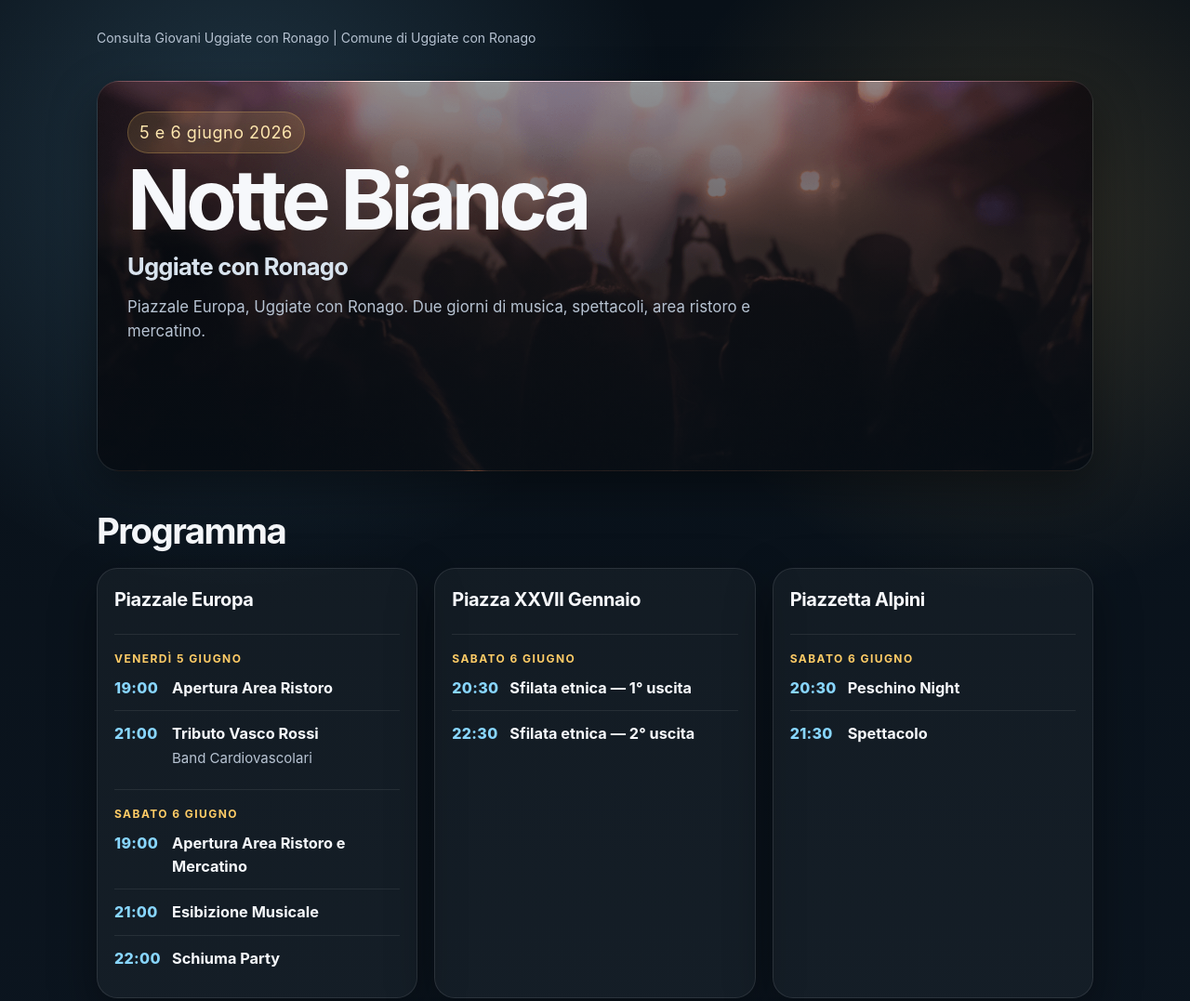
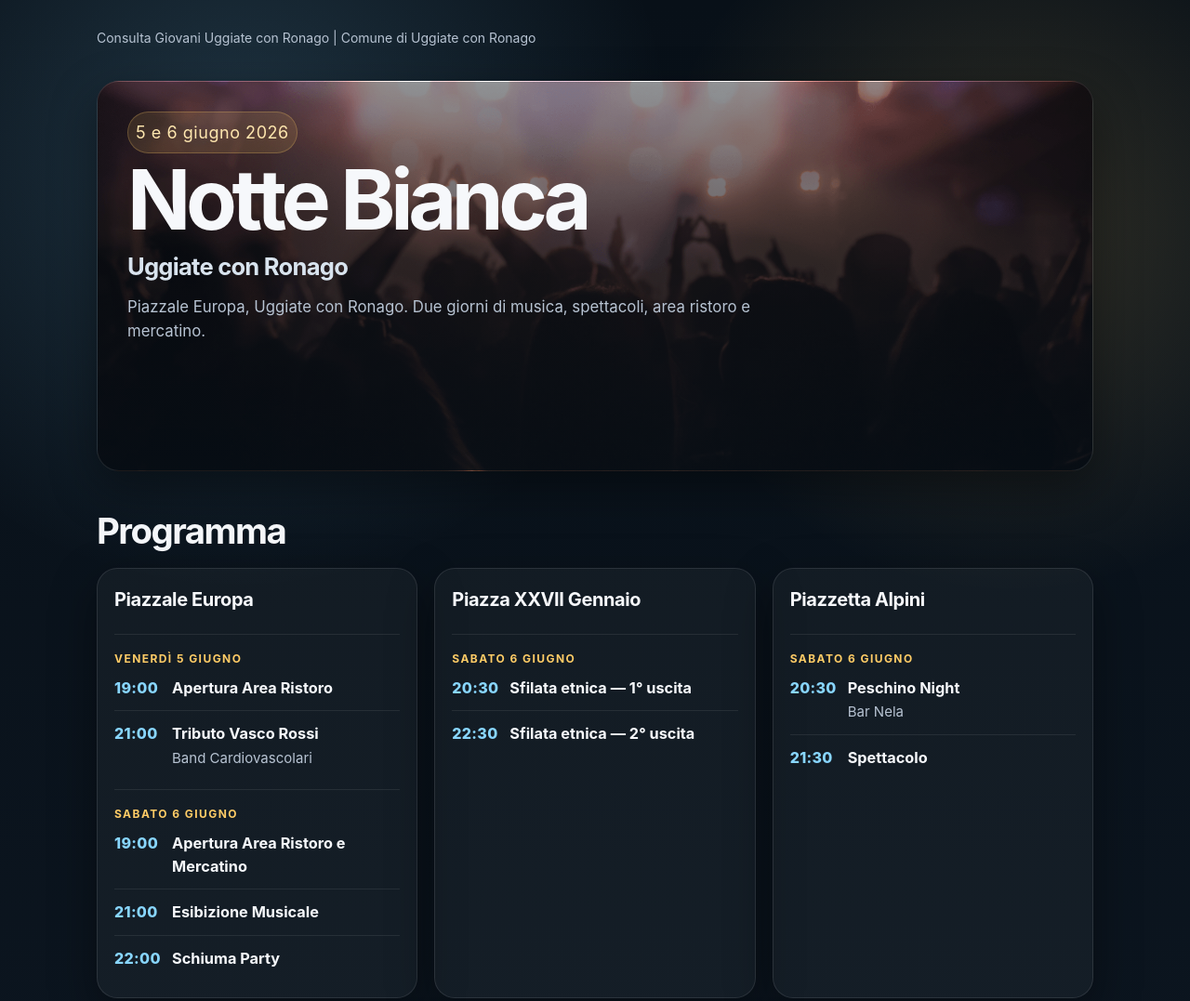
Before and after one commit to lucabaretti2001-art/lucabaretti2001-art.github.io, a plain HTML site: page index.html in a window 1280 px wide. Shown: the top 1077 px of the page at 93% size. Drawn offline with Linux system fonts and the light colour scheme.

Commit message:
Update index.html

```diff
--- a/index.html
+++ b/index.html
@@ -3,7 +3,7 @@
 <head>
   <meta charset="utf-8" />
   <meta name="viewport" content="width=device-width, initial-scale=1" />
-  <title>Notte Bianca — Uggiate con Ronago</title>
+  <title>Notte Bianca 2026 — Uggiate con Ronago</title>
   <link rel="icon" type="image/png" href="images/favicon.png">
   <style>
     :root{
@@ -147,7 +147,7 @@
       display:inline-flex;
       align-items:center;
       width:max-content;
-      padding:8px 12px;
+      padding:8px 8px;
       border-radius:999px;
       background:rgba(255,204,102,.12);
       border:1px solid rgba(255,204,102,.25);
@@ -524,6 +524,7 @@
                 <div class="time">20:30</div>
                 <div>
                   <div class="title">Peschino Night</div>
+                  <div class="place">Bar Nela</div>
                 </div>
               </div>
               <div class="entry">
```
